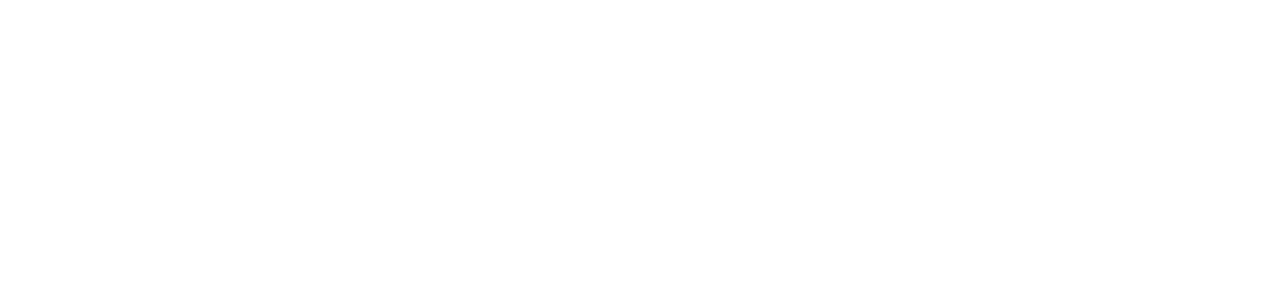
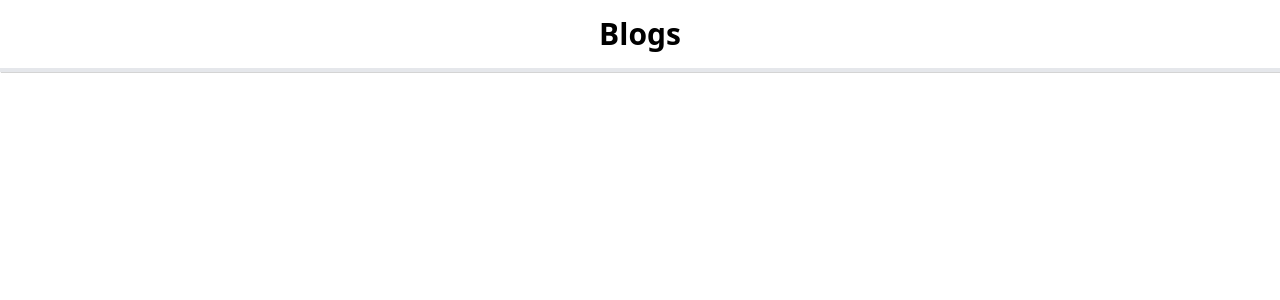
Before and after one commit to Avadh-Munjapara/mini-projects, a React (Create React App) app in the folder React/blogs/: page / in a window 1280 px wide. Shown: the top 300 px of the page. Built offline with nearby package versions, Linux system fonts and the light colour scheme.

Commit message:
header completed

```diff
--- a/React/blogs/src/App.js
+++ b/React/blogs/src/App.js
@@ -1,8 +1,13 @@
-import './App.css';
+import Header from "./components/Header";
+import Blogs from "./components/Blogs";
+import Pagination from "./components/Pagination";
 
 function App() {
   return (
     <div>
+      <Header/>
+      <Blogs/>
+      <Pagination/>
     </div>
   );
 }
--- /dev/null
+++ b/React/blogs/src/components/Blogs.js
@@ -0,0 +1,11 @@
+import React from 'react';
+
+const Blogs = () => {
+    return (
+        <div>
+
+        </div>
+    );
+}
+
+export default Blogs;
--- /dev/null
+++ b/React/blogs/src/components/Header.js
@@ -0,0 +1,11 @@
+import React from 'react';
+
+const Header = () => {
+    return (
+        <div>
+            <h1 className='text-3xl text-center font-bold py-4 border-b-4 shadow-[1px_0px_1px]'>Blogs</h1>
+        </div>
+    );
+}
+
+export default Header;
--- /dev/null
+++ b/React/blogs/src/components/Pagination.js
@@ -0,0 +1,11 @@
+import React from 'react';
+
+const Pagination = () => {
+    return (
+        <div>
+
+        </div>
+    );
+}
+
+export default Pagination;
```
